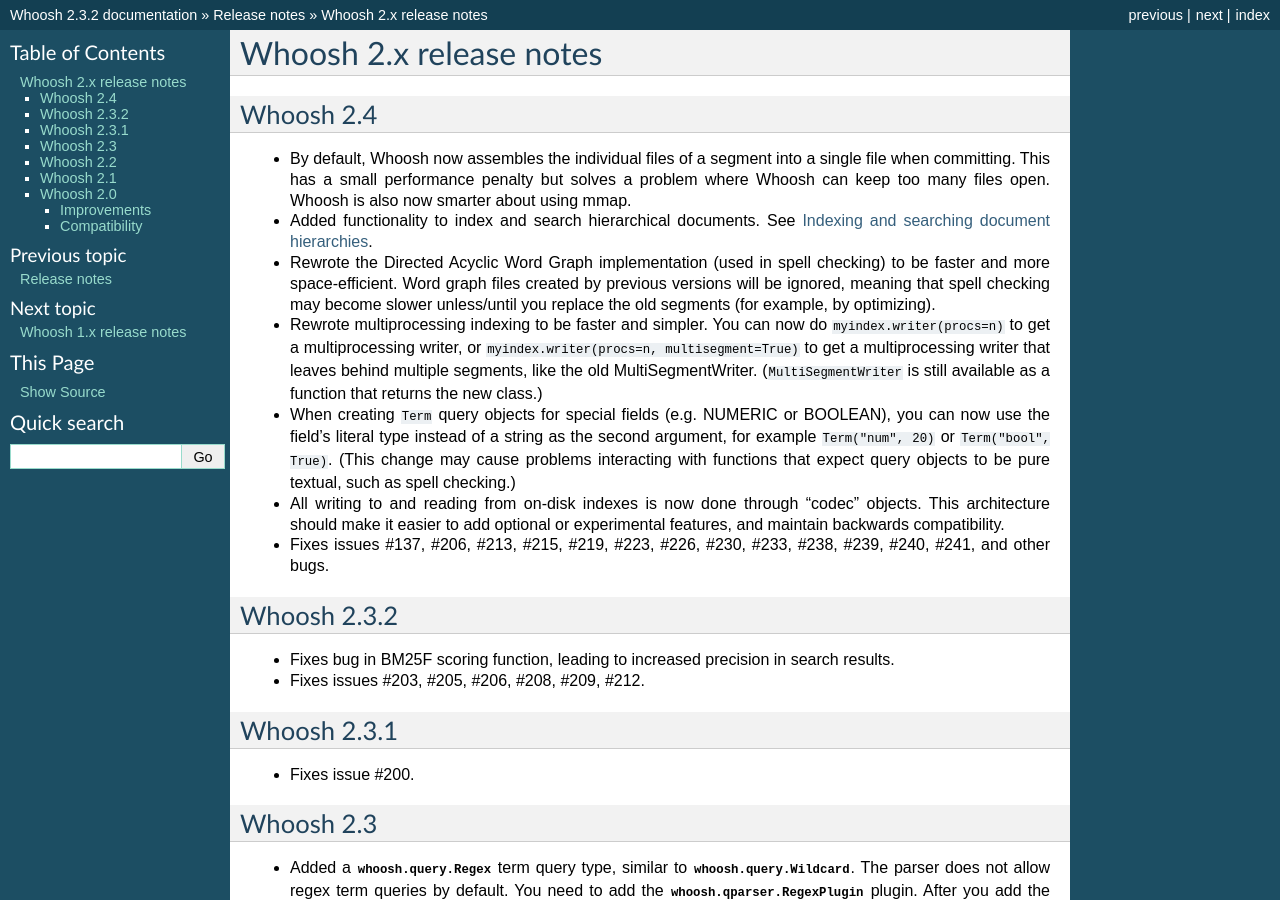
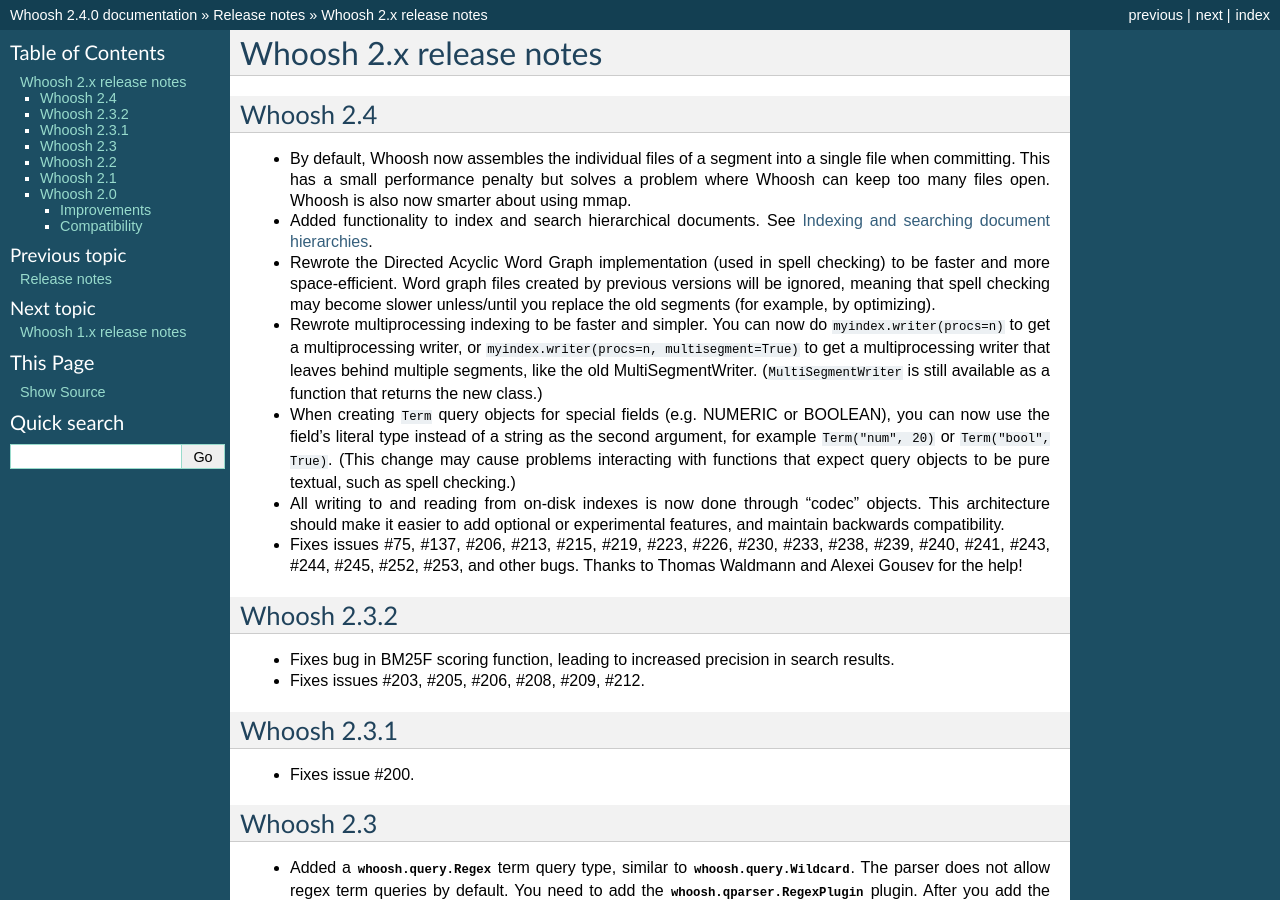
Before and after one commit to dex4er/whoosh, a Sphinx documentation site: the page built from docs/source/releases/2_0.rst, in a window 1280 px wide and 900 px high. Built offline with Sphinx 7.4.7, drawn with Linux system fonts in a browser that asks for light colours; some of the changed text lies outside the part shown.

Commit message:
Bumped version to 2.4. Updated list of fixed bugs.

```diff
--- a/docs/source/releases/2_0.rst
+++ b/docs/source/releases/2_0.rst
@@ -36,8 +36,9 @@ Whoosh 2.4
   objects. This architecture should make it easier to add optional or
   experimental features, and maintain backwards compatibility.
 
-* Fixes issues #137, #206, #213, #215, #219, #223, #226, #230, #233, #238,
-  #239, #240, #241, and other bugs.
+* Fixes issues #75, #137, #206, #213, #215, #219, #223, #226, #230, #233, #238,
+  #239, #240, #241, #243, #244, #245, #252, #253, and other bugs. Thanks to
+  Thomas Waldmann and Alexei Gousev for the help!
 
 
 Whoosh 2.3.2
--- a/src/whoosh/__init__.py
+++ b/src/whoosh/__init__.py
@@ -25,7 +25,7 @@
 # those of the authors and should not be interpreted as representing official
 # policies, either expressed or implied, of Matt Chaput.
 
-__version__ = (2, 3, 2)
+__version__ = (2, 4, 0)
 
 
 def versionstring(build=True, extra=True):
```
